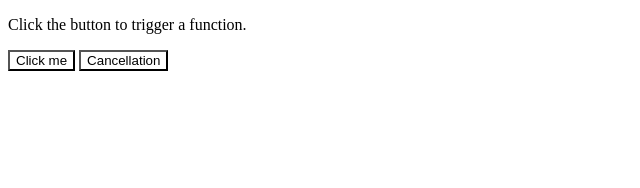
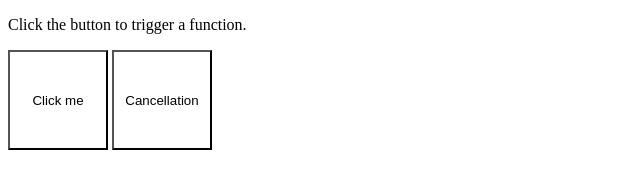
Before and after one commit to artemts245/clicker, a plain HTML site: page index.html in a window 1280 px wide. Shown: the whole page, without its empty margins (0-640 px from the left). Drawn offline with Linux system fonts and the light colour scheme.

Commit message:
Update index.html

```diff
--- a/index.html
+++ b/index.html
@@ -19,8 +19,8 @@
 
 <p>Click the button to trigger a function.</p>
 
-<button style="position: relative; background-color: white; " onclick="myFunction()">Click me</button>
-<button style="position: relative; background-color: white; " onclick="Cancellation()">Cancellation</button>
+<button style="position: relative; background-color: white; width: 100px; height: 100px; " onclick="myFunction()">Click me</button>
+<button style="position: relative; background-color: white; width: 100px; height: 100px; " onclick="Cancellation()">Cancellation</button>
 
 <p id="demo"></p>
 
```
